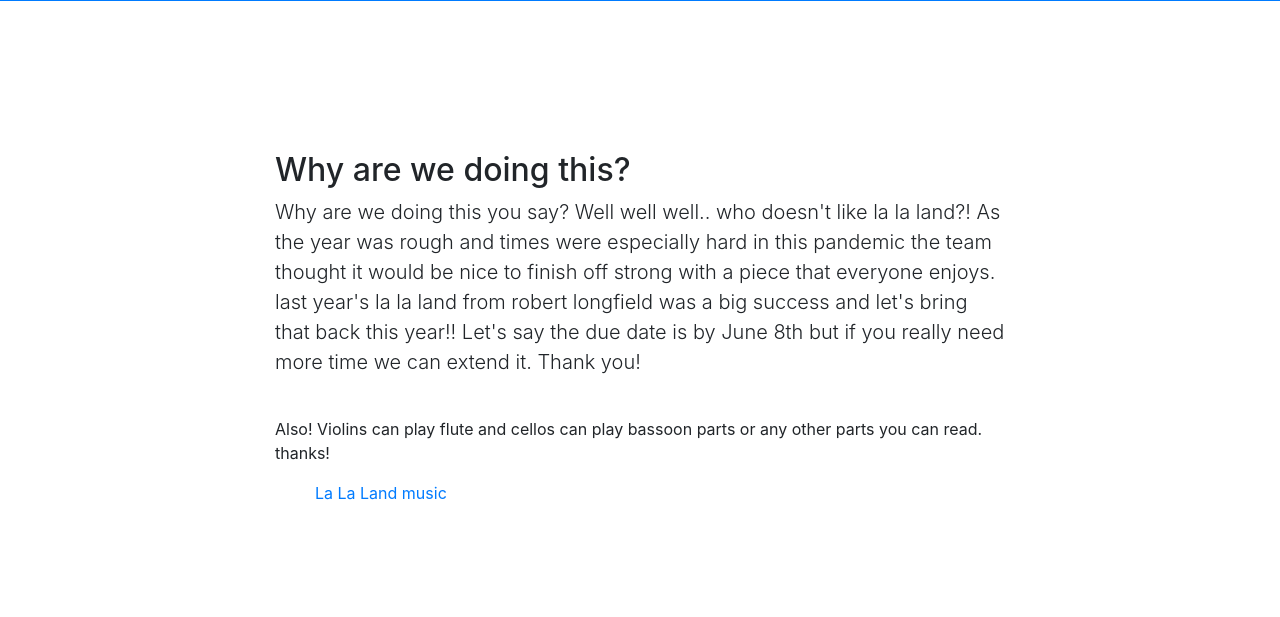
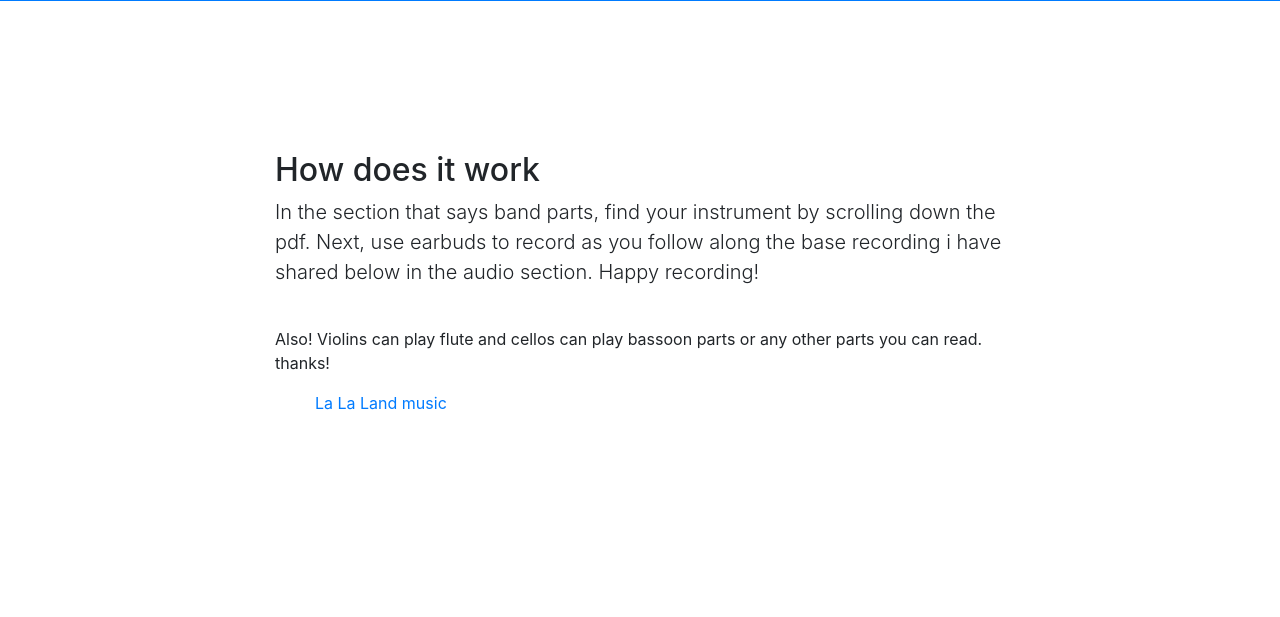
Before and after one commit to davidhwang919/orchestra, a Django app: page /raid in a window 1280 px wide. Shown: the part 357-974 px from the top of the page. Run offline with Django 3.2, Linux system fonts and the light colour scheme; some libraries are stand-ins or nearby versions.

Commit message:
something

```diff
--- a/main/templates/main/raid.htm
+++ b/main/templates/main/raid.htm
@@ -44,8 +44,8 @@
             <div class="container">
                 <div class="row">
                     <div class="col-lg-8 mx-auto">
-                        <h2>Why are we doing this?</h2>
-                        <p class="lead">Why are we doing this you say? Well well well.. who doesn't like la la land?! As the year was rough and times were especially hard in this pandemic the team thought it would be nice to finish off strong with a piece that everyone enjoys. last year's la la land from robert longfield was a big success and let's bring that back this year!! Let's say the due date is by June 8th but if you really need more time we can extend it. Thank you! </p>
+                        <h2>How does it work</h2>
+                        <p class="lead">In the section that says band parts, find your instrument by scrolling down the pdf. Next, use earbuds to record as you follow along the base recording i have shared below in the audio section. Happy recording! </p>
                         <br>
                         <p>Also! Violins can play flute and cellos can play bassoon parts or any other parts you can read. thanks!</p>
                         <ul>
```
